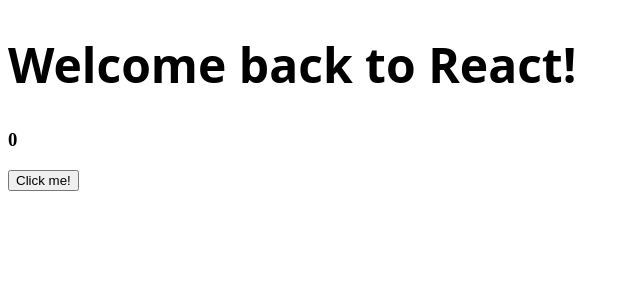
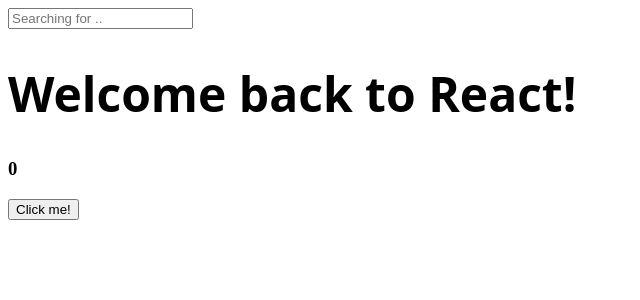
Before and after one commit to rsuubinn/react_for_beginners, a React (Create React App) app: page / in a window 1280 px wide. Shown: the top 300 px of the page, without its empty margins (0-640 px from the left). Built offline with nearby package versions, Linux system fonts and the light colour scheme.

Commit message:
#6.2 Deps

```diff
--- a/src/App.js
+++ b/src/App.js
@@ -1,17 +1,32 @@
 import styles from "./App.module.css";
-import { useState } from "react";
+import { useEffect, useState } from "react";
 
 function App() {
   const [counter, setCounter] = useState(0);
+  const [keyword, setKeyword] = useState("");
   const onClick = () => {
     setCounter(counter + 1);
   };
-  console.log("I run all the time");
-  useState(() => {
-    console.log("Once");
+  const onChange = (event) => {
+    setKeyword(event.target.value);
+  };
+  useEffect(() => {
+    console.log("I run only once.");
   }, []);
+  useEffect(() => {
+    console.log("I run when 'keyword' changes.");
+  }, [keyword]);
+  useEffect(() => {
+    console.log("I run when 'counter' changes.");
+  }, [counter]);
   return (
     <div>
+      <input
+        value={keyword}
+        onChange={onChange}
+        placeholder="Searching for .."
+        type="text"
+      ></input>
       <h1 className={styles.title}>Welcome back to React!</h1>
       <h3>{counter}</h3>
       <button onClick={onClick}>Click me!</button>
```
